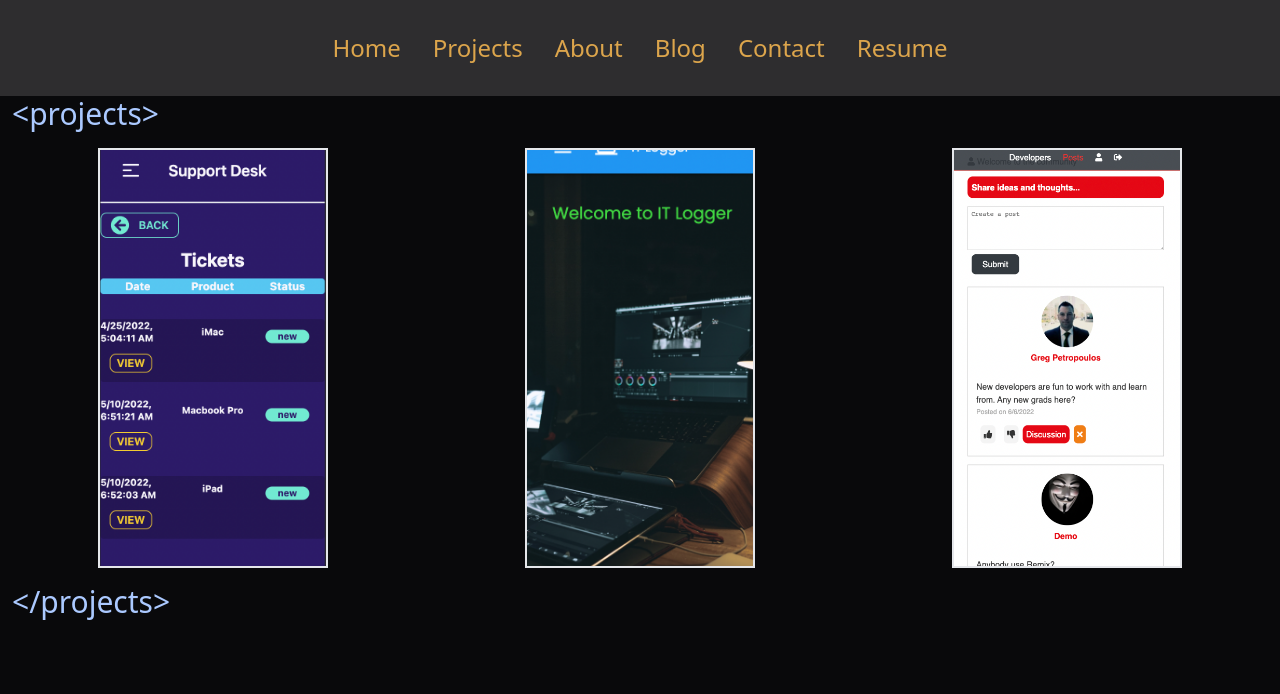
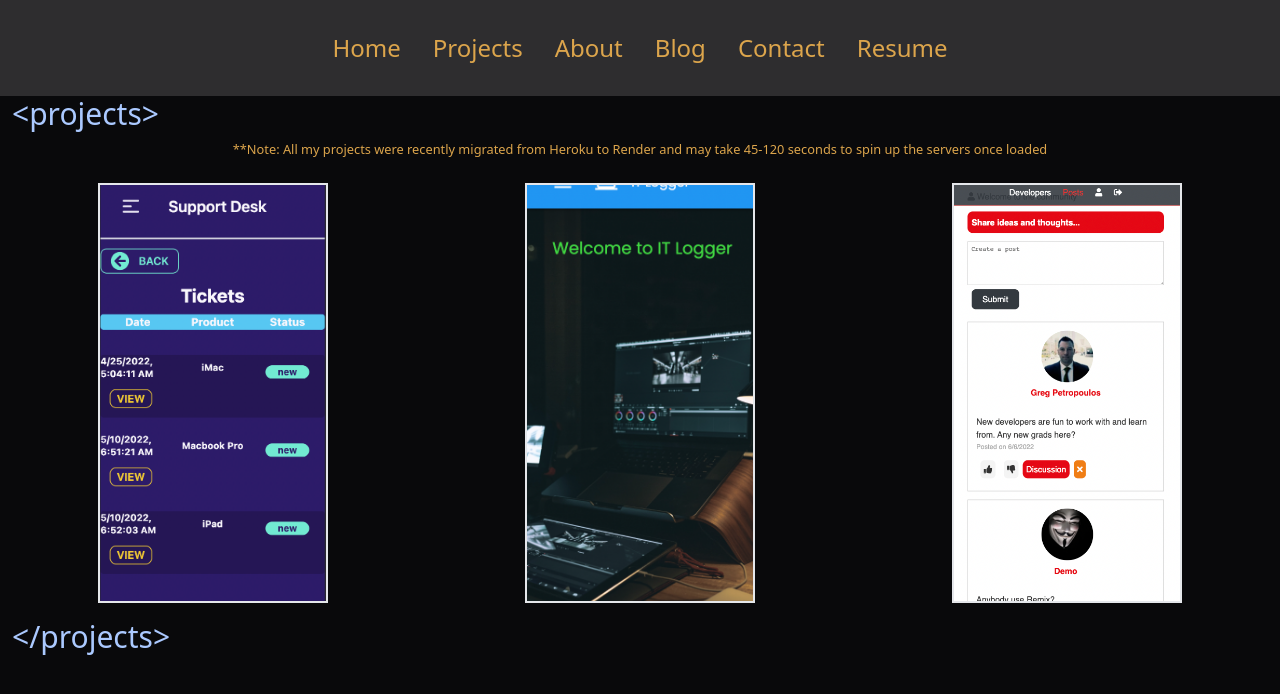
Before and after one commit to GregPetropoulos/GP-XP, a React (Create React App) app: page /projects in a window 1280 px wide. Shown: the top 694 px of the page. Built offline with nearby package versions, Linux system fonts and the light colour scheme; no server answers.

Commit message:
Note on Render load latency

```diff
--- a/src/pages/Projects.jsx
+++ b/src/pages/Projects.jsx
@@ -39,6 +39,7 @@ const Projects = () => {
 
   //*THE CALL TO GH All REPOS ONLY NEED 3 REPOS
   useEffect(() => {
+    let isMounted=false
     // console.log('useEffect project axios call here');
     const CancelToken = axios.CancelToken;
     const source = CancelToken.source();
@@ -84,7 +85,7 @@ const Projects = () => {
     source.cancel();
         }
     };
-
+return ()=> isMounted = false
     // getAllRepos();
   }, []);
 
@@ -106,6 +107,9 @@ const Projects = () => {
       <p className='ml-3 text-xl text-secondary-content sm:text-3xl '>
         &lt;projects&gt;
       </p>
+      <div className=' m-2 flex flex-row justify-center'>
+        <small className=' text-xsm text-center'>**Note: All my projects were recently migrated from Heroku to Render and may take 45-120 seconds to spin up the servers once loaded  </small>
+      </div>
       <div className='inline-block sm:flex sm:justify-around'>
         {imageArr.map((data) => (
           <ProjectItems loading={loading} data={data} key={data.id} />
```
